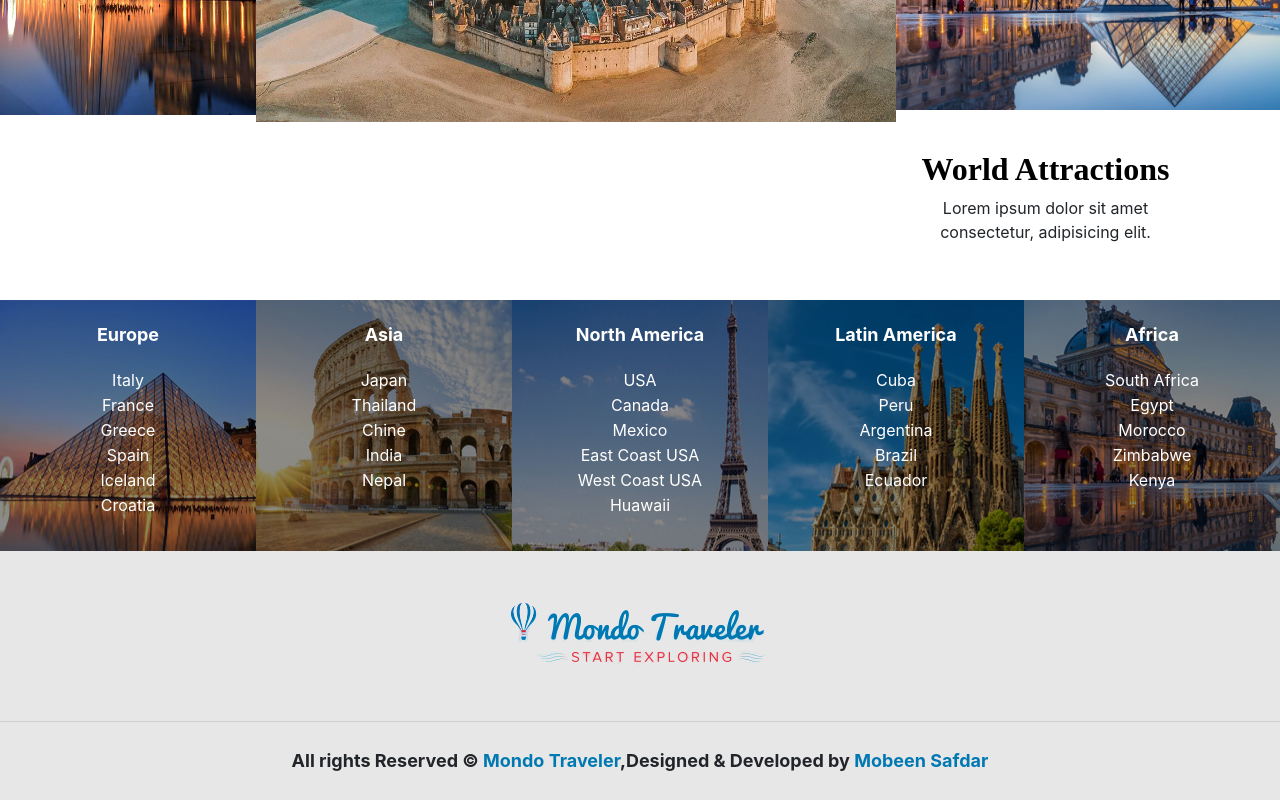
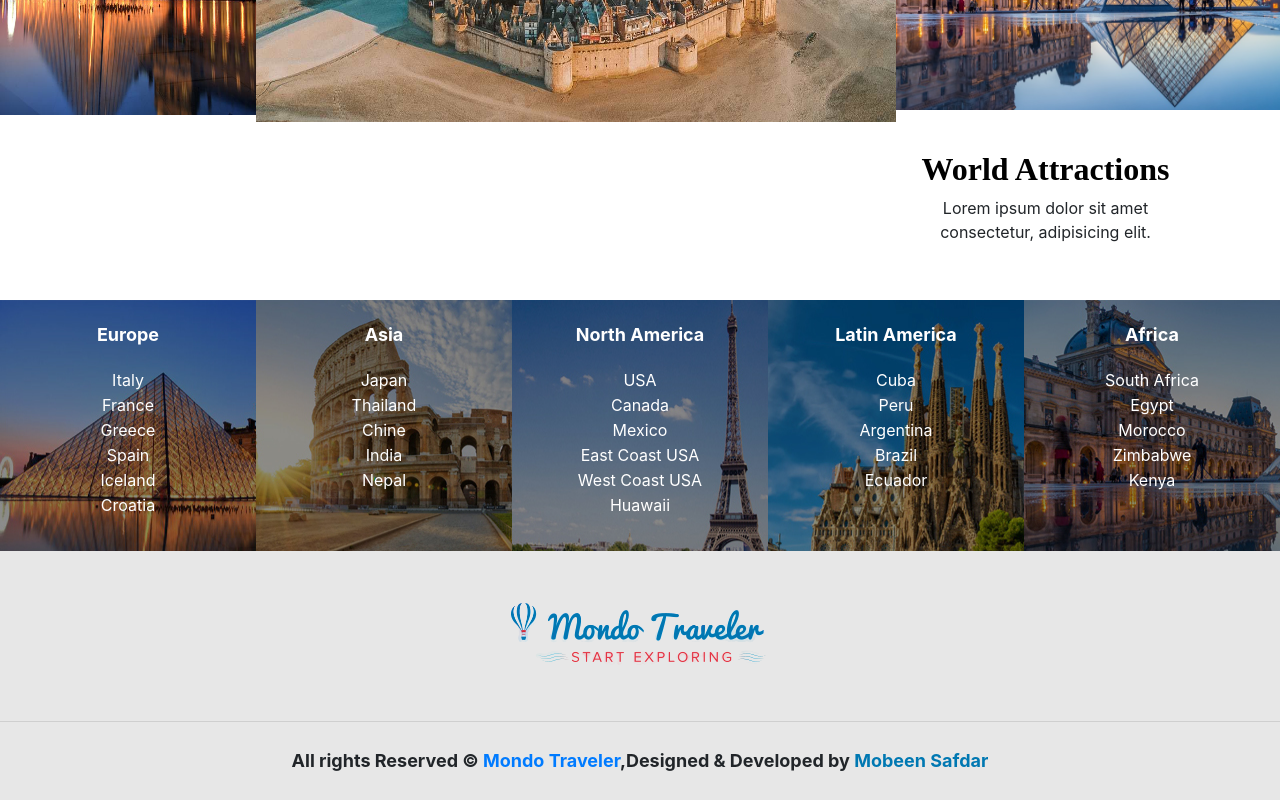
Before and after one commit to mobeensafdar/mobeensafdar.github.io, a plain HTML site: page index.html in a window 1280 px wide. Shown: the part 1964-2764 px from the top of the page. Drawn offline with Linux system fonts and the light colour scheme; a web font is replaced by a local one.

Commit message:
Anchor tag added

```diff
--- a/index.html
+++ b/index.html
@@ -518,7 +518,7 @@
             <div class="row">
                <div class="col-lg-12 text-center footerCopyRight">
                   <p class="footerText">
-                     All rights Reserved &copy; <span class="footerLink">Mondo Traveler</span>,Designed & Developed
+                     All rights Reserved &copy; <span class="footerLink"><a href="#"> Mondo Traveler</a></span>,Designed & Developed
                      by <span class="footerLink"> Mobeen Safdar</span>
                   </p>
                </div>
```
